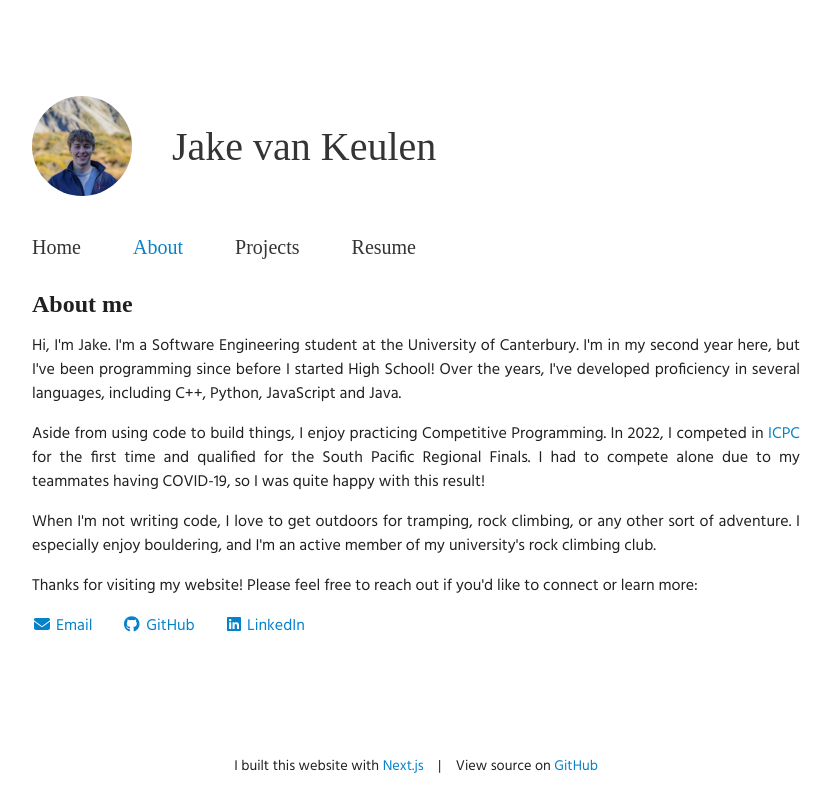
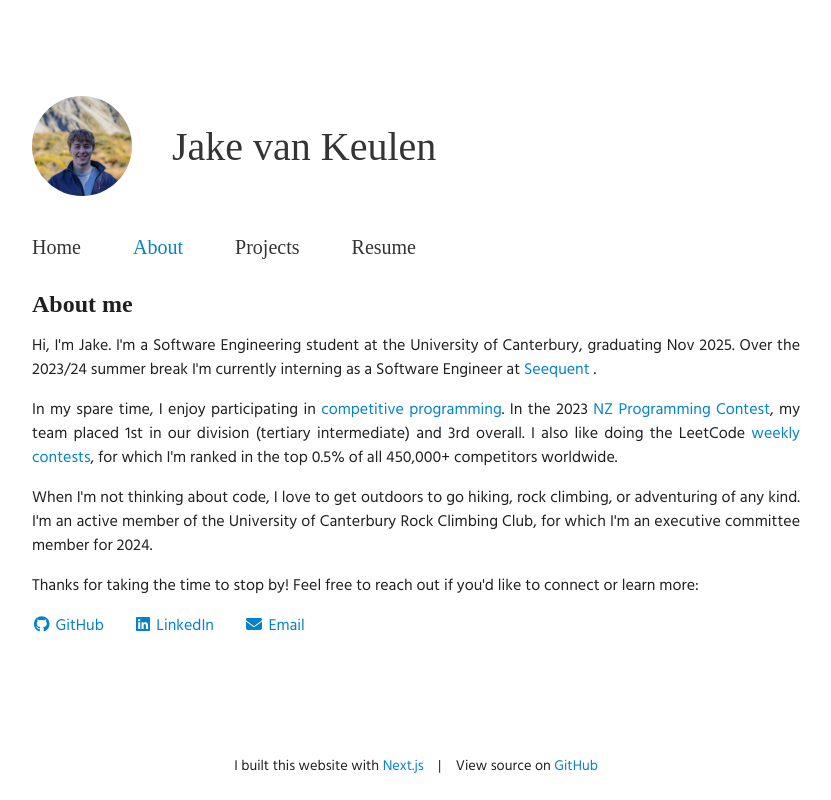
Before and after one commit to JakevK/portfolio, a Next.js app: page /about in a window 1280 px wide. Shown: the whole page, without its empty margins (224-1055 px from the left). Built offline with nearby package versions, Linux system fonts and the light colour scheme; a web font is replaced by a local one.

Commit message:
Update home and about page content

```diff
--- a/components/about/about.tsx
+++ b/components/about/about.tsx
@@ -1,6 +1,5 @@
 import { Paragraph } from "../common/text/paragraph";
 import { Title } from "../common/text/title";
-import Link from "next/link";
 import { ContactLinks } from "../common/contact/contactLinks";
 
 export default function About() {
@@ -9,30 +8,33 @@ export default function About() {
       <Title>About me</Title>
       <Paragraph>
         Hi, I&apos;m Jake. I&apos;m a Software Engineering student at the
-        University of Canterbury. I&apos;m in my second year here, but I&apos;ve
-        been programming since before I started High School! Over the years,
-        I&apos;ve developed proficiency in several languages, including C++,
-        Python, JavaScript and Java.
+        University of Canterbury, graduating Nov 2025. Over the 2023/24 summer
+        break I&apos;m currently interning as a Software Engineer at{" "}
+        <a href="https://seequent.com" target="_blank">Seequent</a> .
       </Paragraph>
       <Paragraph>
-        Aside from using code to build things, I enjoy practicing Competitive
-        Programming. In 2022, I competed in{" "}
-        <a href="https://icpc.global/" target="_blank">
-          ICPC
-        </a>{" "}
-        for the first time and qualified for the South Pacific Regional Finals.
-        I had to compete alone due to my teammates having COVID-19, so I was
-        quite happy with this result!
+        In my spare time, I enjoy participating in <a href="https://clist.by/coder/jakevk/" target="_blank">
+          competitive programming
+        </a>. In
+        the 2023{" "}
+        <a href="https://nzprogcontest.org.nz/results/2023/" target="_blank">
+          NZ Programming Contest
+        </a>, my team placed 1st in our division (tertiary intermediate) and 3rd
+        overall. I also like doing the LeetCode{" "}
+        <a href="https://leetcode.com/contest" target="_blank">
+          weekly contests
+        </a>, for which I'm ranked in the top 0.5% of all 450,000+ competitors
+        worldwide.
       </Paragraph>
       <Paragraph>
-        When I&apos;m not writing code, I love to get outdoors for tramping,
-        rock climbing, or any other sort of adventure. I especially enjoy
-        bouldering, and I&apos;m an active member of my university&apos;s rock
-        climbing club.
+        When I'm not thinking about code, I love to get outdoors to go hiking,
+        rock climbing, or adventuring of any kind. I'm an active member of the
+        University of Canterbury Rock Climbing Club, for which I'm an executive
+        committee member for 2024.
       </Paragraph>
       <Paragraph>
-        Thanks for visiting my website! Please feel free to reach out if
-        you&apos;d like to connect or learn more:
+        Thanks for taking the time to stop by! Feel free to reach out if you'd
+        like to connect or learn more:
       </Paragraph>
       <ContactLinks />
     </>
--- a/components/common/contact/contactLinks.tsx
+++ b/components/common/contact/contactLinks.tsx
@@ -9,10 +9,6 @@ export const ContactLinks: FC = (): ReactElement => {
   return (
     <Paragraph>
       <div className={styles.contactLinks}>
-        <a href="mailto:jakevankeulen@gmail.com" target="_blank">
-          <FontAwesomeIcon icon={faEnvelope} />
-          Email
-        </a>
         <a href="https://github.com/JakevK" target="_blank">
           <FontAwesomeIcon icon={faGithub} />
           GitHub
@@ -21,6 +17,10 @@ export const ContactLinks: FC = (): ReactElement => {
           <FontAwesomeIcon icon={faLinkedin} />
           LinkedIn
         </a>
+        <a href="mailto:jakevankeulen@gmail.com" target="_blank">
+          <FontAwesomeIcon icon={faEnvelope} />
+          Email
+        </a>
       </div>
     </Paragraph>
   );
--- a/pages/about.tsx
+++ b/pages/about.tsx
@@ -8,7 +8,7 @@ export default function AboutPage() {
       <Head>
         <meta
           name="description"
-          content="Hi, I'm Jake. I'm a Software Engineering student at the University of Canterbury. I'm in my second year here, but I've been programming since before I started High School! Over the years, I've developed proficiency in several languages, including C++, Python, JavaScript and Java."
+          content="Hi, I'm Jake. I'm a Software Engineering student at the University of Canterbury, currently interning at Seequent."
           key="desc"
         />
       </Head>
--- a/pages/index.tsx
+++ b/pages/index.tsx
@@ -8,7 +8,7 @@ export default function HomePage() {
       <Head>
         <meta
           name="description"
-          content="Hi, I'm Jake. Welcome to my website! I'm a Software Engineering student at the University of Canterbury, with a passion for algorithmic problem solving. In my spare time I love building projects and participating in competitive programming."
+          content="Hi, I'm Jake. I'm a Software Engineering student at the University of Canterbury, currently interning at Seequent."
           key="desc"
         />
       </Head>
```
Also changed, not shown: components/home/home.tsx (+5 -6 lines), components/home/skillData.json (+7 -4 lines).
